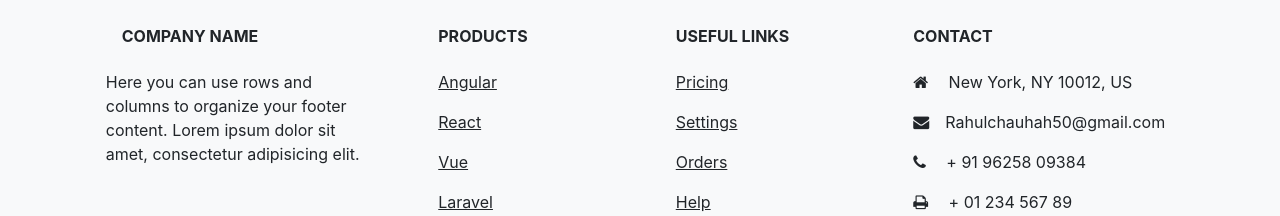
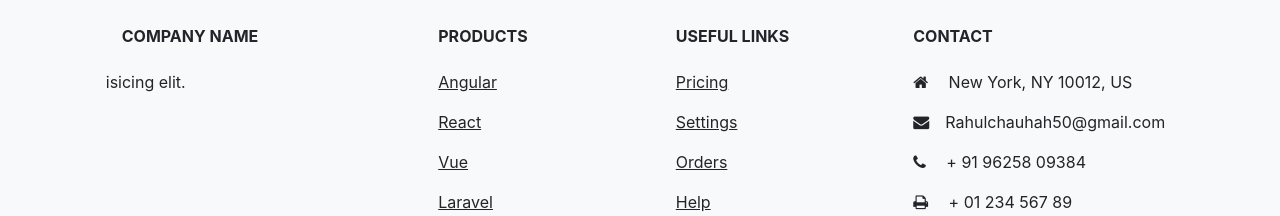
Before and after one commit to Surajpahadi07/NEWUTILS, a React (Create React App) app: page /about in a window 1280 px wide. Shown: the part 1065-1281 px from the top of the page. Built offline with nearby package versions, Linux system fonts and the light colour scheme; some icons are missing.

Commit message:
chane in footer

```diff
--- a/src/Components/Footer.jsx
+++ b/src/Components/Footer.jsx
@@ -48,9 +48,7 @@ export default function Footer(props) {
               <h6 className="text-uppercase fw-bold mb-4">
                 <i className="fa fa-gem me-3"></i>Company name
               </h6>
-              <p>
-                Here you can use rows and columns to organize your footer content. Lorem ipsum
-                dolor sit amet, consectetur adipisicing elit.
+              <p>isicing elit.
               </p>
             </div>
 
```
Also changed, not shown: 1 other file (tests, documents, lock files or other folders).
